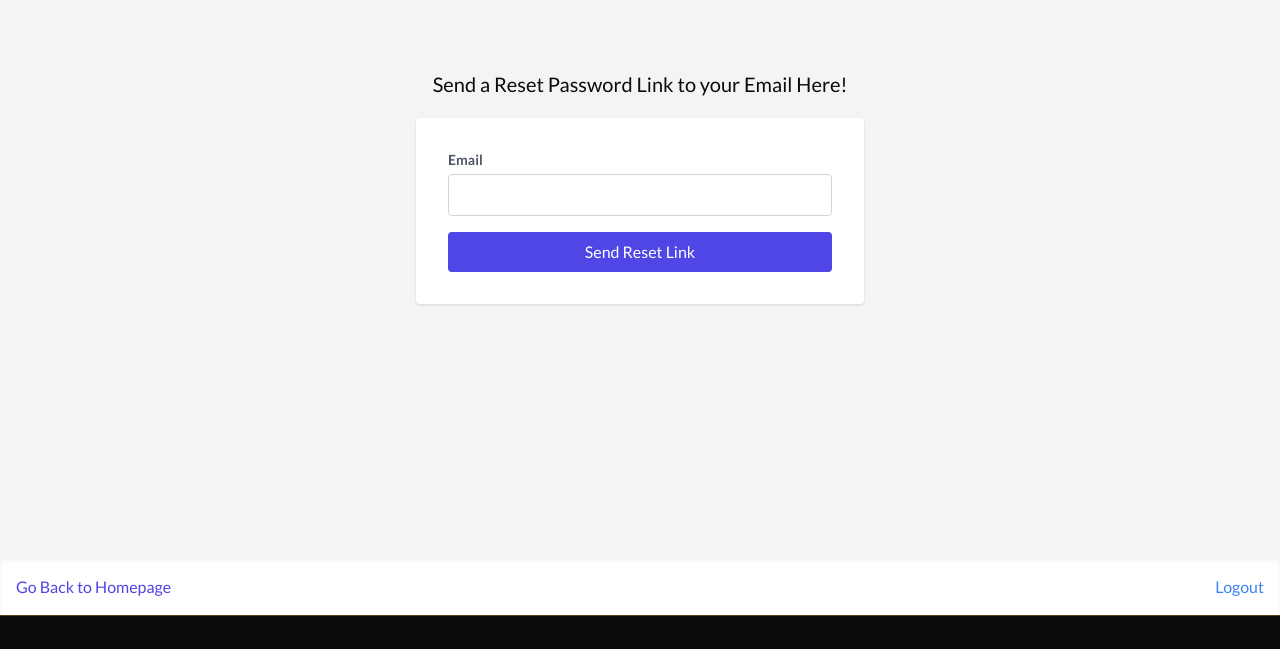
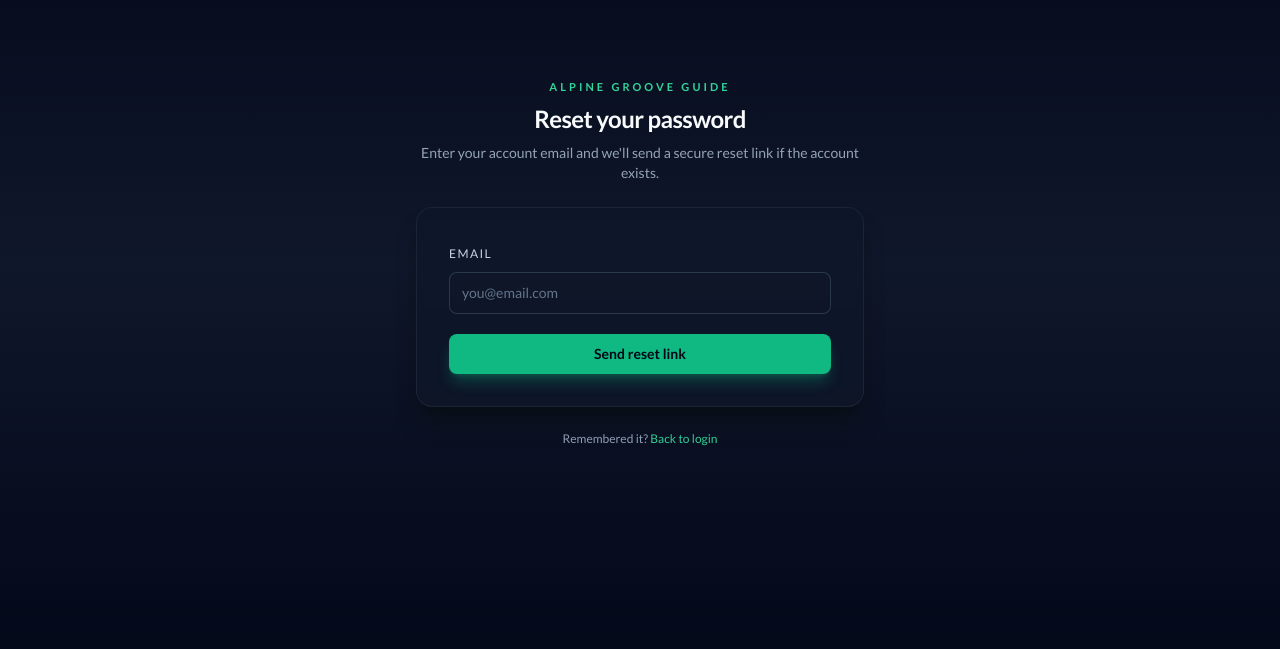
Before and after one commit to rpoole444/cos-livewire-fe, a Next.js app: page /forgot-password in a window 1280 px wide. Shown: the part 268-917 px from the top of the page. Built offline with nearby package versions, Linux system fonts and the light colour scheme; no server answers.

Commit message:
Polish auth and utility page styling

```diff
--- a/src/pages/404.tsx
+++ b/src/pages/404.tsx
@@ -8,14 +8,30 @@ export default function Custom404() {
       <Head>
         <title>Page Not Found | Alpine Groove Guide</title>
       </Head>
-      <div className="min-h-screen flex flex-col justify-center items-center bg-gray-900 text-white text-center px-6">
-        <h1 className="text-6xl font-bold mb-4 text-gold">404</h1>
-        <p className="text-xl mb-6">Oops... that page doesn’t exist.</p>
-        <Link href="/" passHref>
-          <button className="bg-indigo-600 hover:bg-indigo-700 text-white px-6 py-3 rounded-md transition hover:scale-105">
-            Back to Home
-          </button>
-        </Link>
+      <div className="relative min-h-screen bg-gradient-to-b from-slate-950 via-slate-900 to-slate-950 px-6 py-16 text-white">
+        <div className="absolute inset-0 -z-10 bg-[radial-gradient(circle_at_top,_rgba(224,184,97,0.16),_transparent_58%)]" />
+        <main className="mx-auto flex min-h-[70vh] max-w-2xl flex-col items-center justify-center text-center">
+          <p className="text-[11px] font-black uppercase tracking-[0.32em] text-emerald-300">Alpine Groove Guide</p>
+          <h1 className="mt-4 font-serif text-7xl font-bold text-sun-gold">404</h1>
+          <p className="mt-4 text-2xl font-semibold text-slate-50">This page missed the set.</p>
+          <p className="mt-3 max-w-lg text-sm leading-6 text-slate-400">
+            The link may have moved, been deleted, or never existed. Head back to the calendar and find the next show.
+          </p>
+          <div className="mt-8 flex flex-col gap-3 sm:flex-row">
+            <Link
+              href="/"
+              className="inline-flex items-center justify-center rounded-full bg-gold px-6 py-3 text-sm font-black uppercase tracking-wider text-black transition hover:bg-sun-gold"
+            >
+              Back to calendar
+            </Link>
+            <Link
+              href="/artists"
+              className="inline-flex items-center justify-center rounded-full border border-slate-700 px-6 py-3 text-sm font-semibold text-slate-200 transition hover:border-emerald-300 hover:text-white"
+            >
+              Browse directory
+            </Link>
+          </div>
+        </main>
       </div>
     </>
   );
--- a/src/pages/about.tsx
+++ b/src/pages/about.tsx
@@ -57,7 +57,7 @@ const About = () => {
   const hasArtistProfile = loggedIn && Boolean(artistSlug);
 
   const ctaHref = !loggedIn
-    ? "/login?next=/artist-signup"
+    ? "/LoginPage?redirect=/artist-signup"
     : hasArtistProfile
       ? `/artists/${artistSlug}`
       : "/artist-signup";
@@ -122,7 +122,6 @@ const About = () => {
             height={176}
             className="h-40 w-40 rounded-2xl object-cover shadow-2xl ring-1 ring-slate-700"
           />
-          {/* TODO: Replace portrait image */}
           <div>
             <h2 className="text-2xl font-semibold text-white">Reid Poole</h2>
             <p className="text-slate-400">Musician • Bandleader • Software Engineer</p>
--- a/src/pages/contact.tsx
+++ b/src/pages/contact.tsx
@@ -1,4 +1,5 @@
 import Head from "next/head";
+import Link from "next/link";
 
 const ContactPage = () => {
   return (
@@ -6,18 +7,42 @@ const ContactPage = () => {
       <Head>
         <title>Contact – Alpine Groove Guide</title>
       </Head>
-    <div className="px-6 py-12">
-      <div className="max-w-3xl mx-auto space-y-4">
-        <h1 className="text-3xl font-bold">Contact</h1>
-        <p className="text-gray-300">
-          Need help with Alpine Groove Guide? Send us a note at{" "}
-          <a href="mailto:support@alpinegrooveguide.com" className="underline text-blue-300">
-            support@alpinegrooveguide.com
-          </a>{" "}
-          and we’ll reply as soon as possible.
-        </p>
+      <div className="relative min-h-screen bg-gradient-to-b from-slate-950 via-slate-900 to-slate-950 px-6 py-16 text-slate-50">
+        <div className="absolute inset-0 -z-10 bg-[radial-gradient(circle_at_top,_rgba(16,185,129,0.16),_transparent_58%)]" />
+        <main className="mx-auto max-w-3xl">
+          <section className="rounded-3xl border border-slate-800 bg-slate-900/70 p-8 shadow-2xl shadow-black/30">
+            <p className="text-[11px] font-black uppercase tracking-[0.32em] text-emerald-300">Contact</p>
+            <h1 className="mt-3 text-3xl font-bold text-white sm:text-4xl">Need help with Alpine Groove Guide?</h1>
+            <p className="mt-4 text-sm leading-6 text-slate-300">
+              Send event corrections, profile questions, venue claim notes, or partnership ideas. Keep it specific and
+              include links when you can.
+            </p>
+            <a
+              href="mailto:support@alpinegrooveguide.com"
+              className="mt-6 inline-flex rounded-full bg-gold px-6 py-3 text-sm font-black uppercase tracking-wider text-black transition hover:bg-sun-gold"
+            >
+              Email support
+            </a>
+          </section>
+
+          <section className="mt-6 grid gap-4 sm:grid-cols-2">
+            <Link
+              href="/eventSubmission"
+              className="rounded-2xl border border-slate-800 bg-slate-900/60 p-5 transition hover:border-emerald-400/60"
+            >
+              <p className="font-semibold text-white">Submit a show</p>
+              <p className="mt-2 text-sm text-slate-400">Add a public event to the review queue.</p>
+            </Link>
+            <Link
+              href="/artists"
+              className="rounded-2xl border border-slate-800 bg-slate-900/60 p-5 transition hover:border-emerald-400/60"
+            >
+              <p className="font-semibold text-white">Find a profile</p>
+              <p className="mt-2 text-sm text-slate-400">Browse artists, venues, and promoter pages.</p>
+            </Link>
+          </section>
+        </main>
       </div>
-    </div>
     </>
   );
 };
--- a/src/pages/forgot-password.tsx
+++ b/src/pages/forgot-password.tsx
@@ -1,8 +1,6 @@
 import React, { useEffect, useRef, useState } from 'react';
 import Head from 'next/head';
 import Link from 'next/link';
-import { useRouter } from 'next/router';
-import { useAuth } from '@/context/AuthContext';
 const API_BASE_URL = process.env.NEXT_PUBLIC_API_URL;
 
 
@@ -11,20 +9,8 @@ const ForgotPassword: React.FC = () => {
   const [successMessage, setSuccessMessage] = useState('');
   const [errorMessage, setErrorMessage] = useState('');
   const [isSubmitting, setIsSubmitting] = useState(false);
- const { user, logout} = useAuth();
- const router = useRouter();
   const formContainerRef = useRef<HTMLDivElement | null>(null);
   const alertRef = useRef<HTMLDivElement | null>(null);
-
- const handleLogout = async () => {
-    try {
-      // await logoutUser()
-        logout()
-        router.push('/')
-    } catch (err) {
-      console.error(err)
-    }
-  };
 
   const handleSubmit = async (e: React.FormEvent) => {
     e.preventDefault();
@@ -72,27 +58,46 @@ const ForgotPassword: React.FC = () => {
       <Head>
         <title>Forgot Password – Alpine Groove Guide</title>
       </Head>
-    <div className="flex flex-col min-h-screen bg-gray-100">
+      <div className="relative min-h-screen bg-gradient-to-b from-slate-950 via-slate-900 to-slate-950 px-4 py-12">
+        <div className="absolute inset-0 -z-10 bg-[radial-gradient(circle_at_top,_rgba(16,185,129,0.18),_transparent_60%)]" />
         <div
-        className="flex-grow flex items-center justify-center flex-col px-4 text-center"
+          className="mx-auto flex min-h-screen max-w-5xl items-center justify-center px-4"
           ref={formContainerRef}
         >
-        <h1 className='text-xl text-black pb-5'>Send a Reset Password Link to your Email Here!</h1>
-        <form onSubmit={handleSubmit} className="bg-white p-8 shadow rounded w-full max-w-md text-left">
-          <label htmlFor="email" className="text-sm font-bold text-gray-600 block">Email</label>
+          <div className="w-full max-w-md space-y-6">
+            <div className="space-y-2 text-center">
+              <p className="text-[11px] font-semibold uppercase tracking-[0.28em] text-emerald-400">
+                Alpine Groove Guide
+              </p>
+              <h1 className="text-2xl font-semibold tracking-tight text-slate-50">Reset your password</h1>
+              <p className="text-sm text-slate-400">
+                Enter your account email and we&apos;ll send a secure reset link if the account exists.
+              </p>
+            </div>
+
+            <form
+              onSubmit={handleSubmit}
+              className="rounded-2xl border border-slate-800/80 bg-slate-900/70 p-6 text-left shadow-xl shadow-black/40 backdrop-blur-sm sm:p-8"
+            >
+              <label htmlFor="email" className="text-xs font-medium uppercase tracking-[0.12em] text-slate-300">
+                Email
+              </label>
               <input
                 type="email"
                 id="email"
+                autoComplete="email"
+                required
                 value={email}
                 onChange={(e) => setEmail(e.target.value)}
-            className="w-full p-2 border border-gray-300 rounded mt-1 text-black"
+                className="mt-2 w-full rounded-lg border border-slate-700/80 bg-slate-900/70 px-3 py-2.5 text-sm text-slate-100 placeholder:text-slate-500 focus:border-emerald-400/80 focus:outline-none focus:ring-2 focus:ring-emerald-400/70"
+                placeholder="you@email.com"
               />
               {successMessage && (
                 <div
                   ref={alertRef}
                   role="status"
                   aria-live="polite"
-              className="w-full mt-4 rounded border border-green-200 bg-green-50 px-4 py-3 text-sm text-green-800"
+                  className="mt-4 rounded-lg border border-emerald-500/60 bg-emerald-950/40 px-4 py-3 text-sm text-emerald-100"
                 >
                   {successMessage}
                 </div>
@@ -101,27 +106,27 @@ const ForgotPassword: React.FC = () => {
                 <div
                   role="alert"
                   aria-live="assertive"
-              className="w-full mt-4 rounded border border-red-200 bg-red-50 px-4 py-3 text-sm text-red-800"
+                  className="mt-4 rounded-lg border border-rose-500/60 bg-rose-950/40 px-4 py-3 text-sm text-rose-100"
                 >
                   {errorMessage}
                 </div>
               )}
               <button
                 type="submit"
-            className="w-full mt-4 bg-indigo-600 text-white py-2 rounded disabled:cursor-not-allowed disabled:opacity-70"
+                className="mt-5 inline-flex w-full items-center justify-center rounded-lg bg-emerald-500 px-3 py-2.5 text-sm font-semibold text-slate-950 shadow-lg shadow-emerald-500/30 transition hover:-translate-y-[1px] hover:bg-emerald-400 active:translate-y-0 disabled:cursor-not-allowed disabled:opacity-70"
                 disabled={isSubmitting}
               >
-            {isSubmitting ? 'Sending...' : 'Send Reset Link'}
+                {isSubmitting ? 'Sending...' : 'Send reset link'}
               </button>
             </form>
+
+            <p className="text-center text-xs text-slate-400">
+              Remembered it?{' '}
+              <Link href="/LoginPage" className="text-emerald-400 underline-offset-2 hover:text-emerald-300 hover:underline">
+                Back to login
+              </Link>
+            </p>
           </div>
-         <div className="bg-white p-4 shadow-inner flex justify-between items-center">
-            <Link href="/" className="text-indigo-600 hover:text-indigo-800 transition duration-300 ease-in-out">
-              Go Back to Homepage
-            </Link>
-            <button onClick={handleLogout} className="text-blue-500 hover:text-blue-700 transition duration-300 ease-in-out">
-              Logout
-            </button>
         </div>
       </div>
     </>
--- a/src/pages/reset-password/[token].tsx
+++ b/src/pages/reset-password/[token].tsx
@@ -1,6 +1,7 @@
 import React, { useState } from 'react';
 import Head from 'next/head';
 import { useRouter } from 'next/router';
+import Link from 'next/link';
 const API_BASE_URL = process.env.NEXT_PUBLIC_API_URL;
 
 const ResetPassword: React.FC = () => {
@@ -63,42 +64,81 @@ const ResetPassword: React.FC = () => {
       <Head>
         <title>Reset Password – Alpine Groove Guide</title>
       </Head>
-    <div className="min-h-screen bg-gray-100 flex items-center justify-center">
-      <form onSubmit={handleSubmit} className="bg-white p-8 shadow rounded">
-        <label htmlFor="email" className="text-sm font-bold text-gray-600 block">User Email</label>
+      <div className="relative min-h-screen bg-gradient-to-b from-slate-950 via-slate-900 to-slate-950 px-4 py-12">
+        <div className="absolute inset-0 -z-10 bg-[radial-gradient(circle_at_top,_rgba(16,185,129,0.18),_transparent_60%)]" />
+        <div className="mx-auto flex min-h-screen max-w-5xl items-center justify-center px-4">
+          <div className="w-full max-w-md space-y-6">
+            <div className="space-y-2 text-center">
+              <p className="text-[11px] font-semibold uppercase tracking-[0.28em] text-emerald-400">
+                Alpine Groove Guide
+              </p>
+              <h1 className="text-2xl font-semibold tracking-tight text-slate-50">Choose a new password</h1>
+              <p className="text-sm text-slate-400">
+                Use the same email that received the reset link. Your new password must be at least 8 characters.
+              </p>
+            </div>
+
+            <form
+              onSubmit={handleSubmit}
+              className="space-y-4 rounded-2xl border border-slate-800/80 bg-slate-900/70 p-6 shadow-xl shadow-black/40 backdrop-blur-sm sm:p-8"
+            >
+              <div className="space-y-2">
+                <label htmlFor="email" className="text-xs font-medium uppercase tracking-[0.12em] text-slate-300">
+                  Account email
+                </label>
                 <input
                   type="email"
                   id="email"
+                  autoComplete="email"
+                  required
                   value={email}
                   onChange={(e) => setEmail(e.target.value)}
-          className="w-full p-2 border border-gray-300 rounded mt-1 text-black"
+                  className="w-full rounded-lg border border-slate-700/80 bg-slate-900/70 px-3 py-2.5 text-sm text-slate-100 placeholder:text-slate-500 focus:border-emerald-400/80 focus:outline-none focus:ring-2 focus:ring-emerald-400/70"
+                  placeholder="you@email.com"
                 />
-        <label htmlFor="password" className="text-sm font-bold text-gray-600 block">New Password</label>
+              </div>
+              <div className="space-y-2">
+                <label htmlFor="password" className="text-xs font-medium uppercase tracking-[0.12em] text-slate-300">
+                  New password
+                </label>
                 <input
                   type="password"
                   id="password"
+                  autoComplete="new-password"
+                  required
                   value={password}
                   onChange={(e) => setPassword(e.target.value)}
-          className="w-full p-2 border border-gray-300 rounded mt-1 text-black"
+                  className="w-full rounded-lg border border-slate-700/80 bg-slate-900/70 px-3 py-2.5 text-sm text-slate-100 placeholder:text-slate-500 focus:border-emerald-400/80 focus:outline-none focus:ring-2 focus:ring-emerald-400/70"
+                  placeholder="At least 8 characters"
                 />
+              </div>
               {statusMessage && (
-          <div role="status" className="mt-4 rounded border border-green-200 bg-green-50 px-4 py-3 text-sm text-green-800">
+                <div role="status" className="rounded-lg border border-emerald-500/60 bg-emerald-950/40 px-4 py-3 text-sm text-emerald-100">
                   {statusMessage}
                 </div>
               )}
               {errorMessage && (
-          <div role="alert" className="mt-4 rounded border border-red-200 bg-red-50 px-4 py-3 text-sm text-red-800">
+                <div role="alert" className="rounded-lg border border-rose-500/60 bg-rose-950/40 px-4 py-3 text-sm text-rose-100">
                   {errorMessage}
                 </div>
               )}
               <button
                 type="submit"
                 disabled={isSubmitting}
-          className="w-full mt-4 bg-indigo-600 text-white py-2 rounded disabled:cursor-not-allowed disabled:opacity-70"
+                className="inline-flex w-full items-center justify-center rounded-lg bg-emerald-500 px-3 py-2.5 text-sm font-semibold text-slate-950 shadow-lg shadow-emerald-500/30 transition hover:-translate-y-[1px] hover:bg-emerald-400 active:translate-y-0 disabled:cursor-not-allowed disabled:opacity-70"
               >
-          {isSubmitting ? 'Resetting...' : 'Reset Password'}
+                {isSubmitting ? 'Resetting...' : 'Reset password'}
               </button>
             </form>
+
+            <p className="text-center text-xs text-slate-400">
+              Need a fresh link?{' '}
+              <Link href="/forgot-password" className="text-emerald-400 underline-offset-2 hover:text-emerald-300 hover:underline">
+                Request another reset email
+              </Link>
+            </p>
+          </div>
+        </div>
       </div>
     </>
   );
```
Also changed, not shown: src/components/FaveEventCard.tsx (+8 -16 lines). Lines whose indentation alone changed are shown as unchanged.
